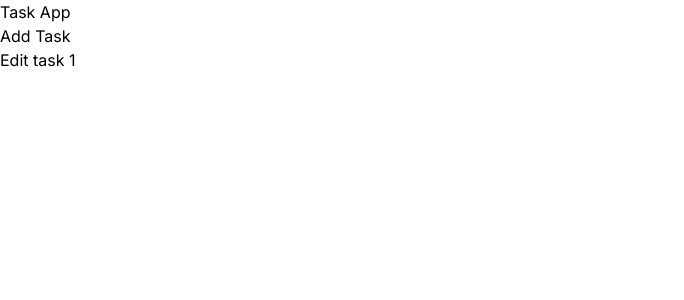
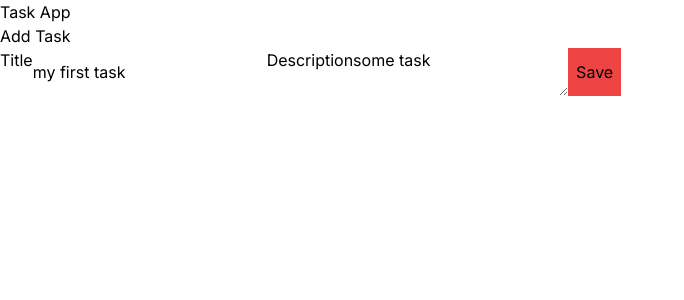
Before and after one commit to Pedro29v/task-app, a Next.js app: page /edit/1 in a window 1280 px wide. Shown: the top 300 px of the page, without its empty margins (0-684 px from the left). Built offline with nearby package versions, Linux system fonts and the light colour scheme.

Commit message:
creates edit function

```diff
--- a/src/app/edit/[id]/page.jsx
+++ b/src/app/edit/[id]/page.jsx
@@ -1,7 +1,3 @@
-import React from "react";
+import NewFormPage from "../../new/page";
 
-function page({ params }) {
-  return <div>Edit task {params.id}</div>;
-}
-
-export default page;
+export default NewFormPage;
--- a/src/app/new/page.jsx
+++ b/src/app/new/page.jsx
@@ -1,11 +1,11 @@
 "use client";
-import { useState } from "react";
+import { useState, useEffect } from "react";
 import { useTask } from "../../context/taskContext";
 import { useRouter } from "next/navigation";
 
-function Page() {
-  const [task, setTask] = useState();
-  const { createTask } = useTask();
+function Page({ params }) {
+  const [task, setTask] = useState({ title: "", description: "" });
+  const { createTask, tasks } = useTask();
   const router = useRouter();
 
   const handldeChange = (e) => {
@@ -14,11 +14,28 @@ function Page() {
       [e.target.name]: e.target.value,
     });
   };
+
   const handleSubmit = (e) => {
     e.preventDefault();
-    createTask(task.title, task.description);
+
+    if (params.id) {
+      console.log("editando");
+    } else {
+      createTask(task.title, task.description);
+    }
+
     router.push("/");
   };
+
+  useEffect(() => {
+    if (params.id) {
+      const taskFound = tasks.find((e) => e.id == params.id);
+      console.log(taskFound);
+
+      if (taskFound)
+        setTask({ title: taskFound.title, description: taskFound.description });
+    }
+  }, []);
 
   return (
     <div>
@@ -27,12 +44,14 @@ function Page() {
         <input
           placeholder="Write a title"
           name="title"
+          value={task?.title}
           onChange={handldeChange}
         />
         <label>Description</label>
         <textarea
           placeholder="Write a description"
           name="description"
+          value={task?.description}
           onChange={handldeChange}
         />
 
```
